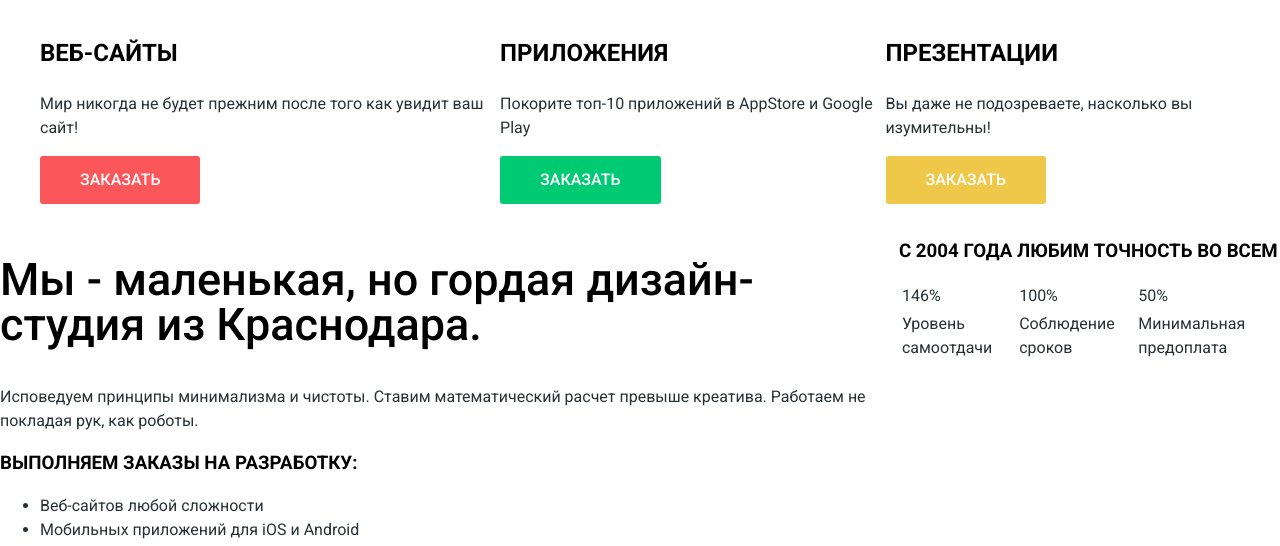
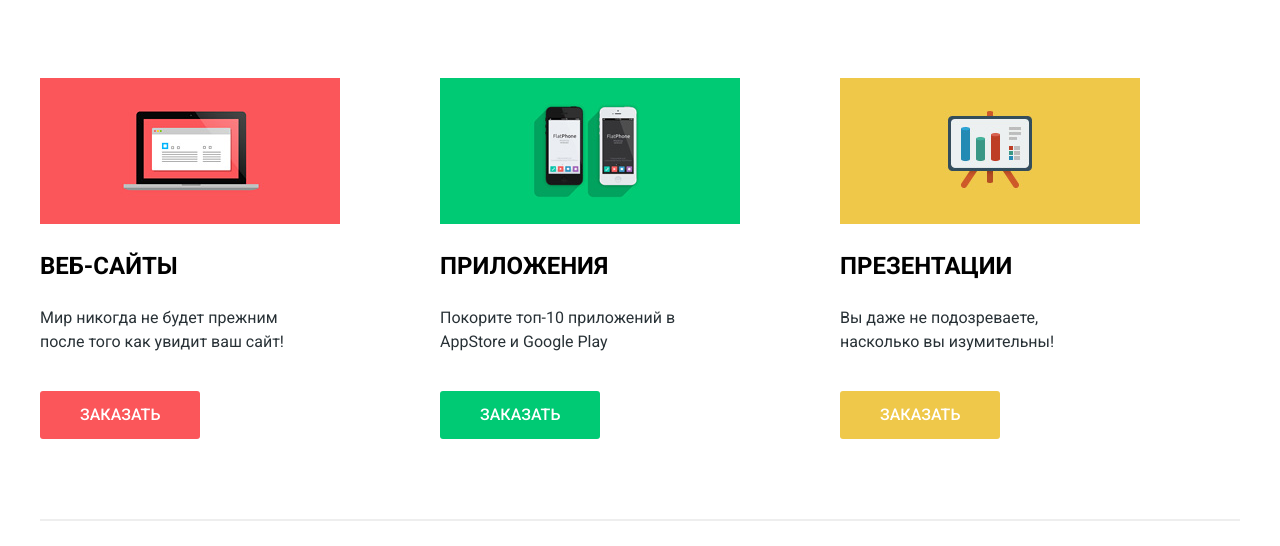
Before and after one commit to MargoAndri/Nerds, a plain HTML site: page index.html in a window 1280 px wide. Shown: the part 541-1087 px from the top of the page. Drawn offline with Linux system fonts and the light colour scheme.

Commit message:
добавлены отступы внутри контейнера service

```diff
--- a/index.html
+++ b/index.html
@@ -58,26 +58,30 @@
             <h2 class="visually-hidden">Услуги, предоставляемые студией</h2>
             <ul class="service-list">
                 <li class="service-item">
+                    <img src="img/illustration-1.png" alt="web-site" width="300" height="146">
                     <h3>Веб-сайты</h3>
-                    <p>Мир никогда  не будет прежним после того как увидит ваш сайт!</p>
+                    <p>Мир никогда  не будет прежним<br> после того как увидит ваш сайт!</p>
                     <button class="button" type="button">Заказать</button>
                 </li>
                 <li class="service-item">
+                    <img src="img/illustration-2.png" alt="applications" width="300" height="146">
                     <h3>Приложения</h3>
-                    <p>Покорите топ-10 приложений в AppStore и Google Play</p>
+                    <p>Покорите топ-10 приложений в<br> AppStore и Google Play</p>
                     <button class="button" type="button">Заказать</button>
                 </li>
                 <li class="service-item">
+                    <img src="img/illustration-3.png" alt="presentations" width="300" height="146">
                     <h3>Презентации</h3>
-                    <p>Вы даже не подозреваете, насколько вы изумительны!</p>
+                    <p>Вы даже не подозреваете,<br> насколько вы изумительны!</p>
                     <button class="button" type="button">Заказать</button>
                 </li>
             </ul>
         </section>
         <div class="index-columns">
         <section class="description">
-            <h2>Мы - маленькая, но гордая дизайн-студия из Краснодара.</h2>
-            <p>Исповедуем принципы минимализма и чистоты. Ставим математический расчет превыше креатива. Работаем не покладая рук, как роботы.</p>
+            <h2>Мы - маленькая, но гордая<br> дизайн-студия из Краснодара.</h2>
+            <p>Исповедуем принципы минимализма и чистоты. Ставим математический расчет<br>
+                превыше креатива. Работаем не покладая рук, как роботы.</p>
             <h3>Выполняем заказы на разработку:</h3>
             <ul>
                 <li>
@@ -92,17 +96,18 @@
             </ul>
         </section>
         <section class="figures">
+            <img src="img/nerds-illustration.png" alt="nerds-illustration">
             <h3>С 2004 года любим точность во всем</h3>
             <table>
                 <tr>
                     <td class="figures-item">
-                        146%
+                        146<sup>%</sup>
                     </td>
                     <td class="figures-item">
-                        100%
+                        100<sup>%</sup>
                     </td>
                     <td class="figures-item">
-                        50%
+                        50<sup>%</sup>
                     </td>
                 </tr>
                 <tr>
--- a/style.css
+++ b/style.css
@@ -167,6 +167,7 @@ a {
 .slider {
     position: relative;
     background-color: #eeeeee;
+    margin-bottom: 80px;
 }
 
 .slider-controls {
@@ -286,17 +287,45 @@ a {
     margin-bottom: 38px;
 }
 
+.service {
+    width: 1200px;
+    margin: 0 auto;
+    box-sizing: border-box;
+    border-bottom: 2px solid #eeeeee;
+    margin-bottom: 37px;
+}
 
 .service-list {
+    display: flex;
+    width: 1160px;
+    flex-direction: row;
+    justify-content: flex-start;
+    margin: 0;
+    padding: 0;
     list-style: none;
+    margin-bottom: 80px;
+}
+
+.service-item {
+    margin-right: 100px;
 }
 
 .service-item h3 {
+    max-width: 300px;
+    margin-top: 20px;
+
     font-size: 24px;
     font-weight: 700;
     line-height: 30px;
     text-transform: uppercase;
     color: #000000;
+}
+
+.service-item p {
+    max-width: 300px;
+    margin: 0;
+    margin-top: 25px;
+    margin-bottom: 37px;
 }
 
 .service-item:nth-child(2) .button {
@@ -327,13 +356,29 @@ a {
     background-color: #e5a722;
 }
 
+.index-columns {
+    display: flex;
+    flex-direction: row;
+    width: 1200px;
+    margin: 0 auto;
+    box-sizing: border-box;
+}
 
-.description h2,
-.modal h2 {
+.description h2 {
+    max-width: 700px;
+    margin: 0;
+    margin-bottom: 37px;
+
     font-size: 45px;
     font-weight: 500;
     line-height: 45px;
     color: #000000;
+}
+
+.description p {
+    max-width: 660px;
+    margin: 0;
+    margin-bottom: 48px;
 }
 
 .description h3,
@@ -345,6 +390,14 @@ a {
 
 .clients-list {
     list-style: none;
+
+    display: flex;
+    flex-direction: row;
+    justify-content: space-around;
+    width: 1160px;
+    margin-right: 120px;
+    margin-left: 120px;
+    margin-bottom: 80px;
 }
 
 .clients-item {
@@ -382,6 +435,14 @@ a {
     border-color: #000000;
 }
 
+
+.modal h2 {
+    font-size: 45px;
+    font-weight: 500;
+    line-height: 45px;
+    color: #000000;
+    margin: 0;
+}
 
 .footer-social ul {
     list-style: none;
@@ -515,31 +576,10 @@ fieldset {
 
 
 
-.features {
-    min-height: 420px;
-}
 
-.service-list {
-    display: flex;
-    flex-direction: row;
-    justify-content: space-around;
-}
 
-.index-columns {
-    display: flex;
-    flex-direction: row;
-    margin-bottom: 50px;
-}
 
-.clients-list {
-    display: flex;
-    flex-direction: row;
-    justify-content: space-around;
-    width: 1160px;
-    margin-right: 120px;
-    margin-left: 120px;
-    margin-bottom: 80px;
-}
+
 
 .main-footer {
     display: flex;
```
